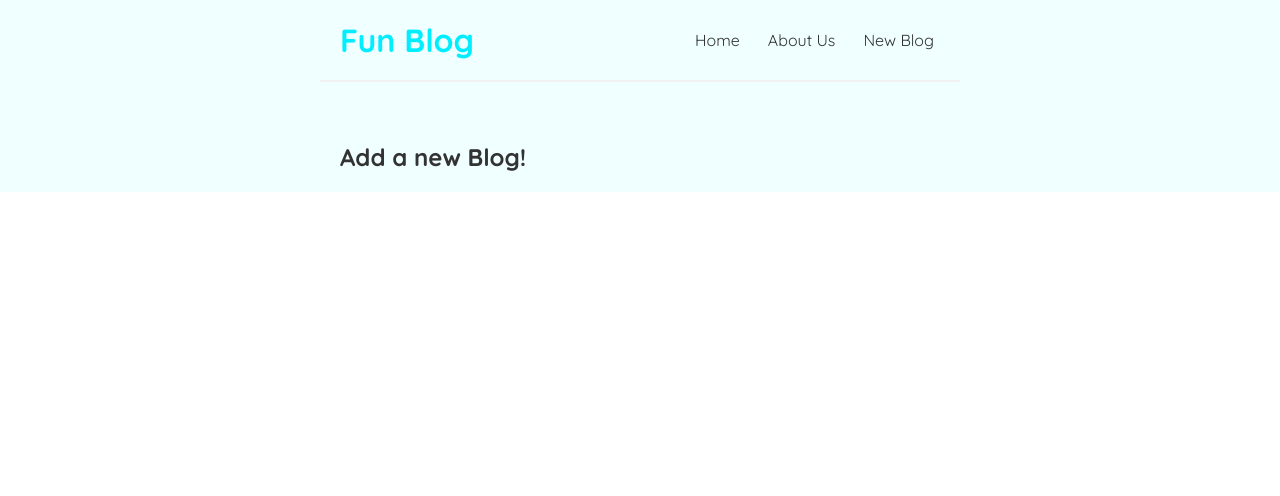
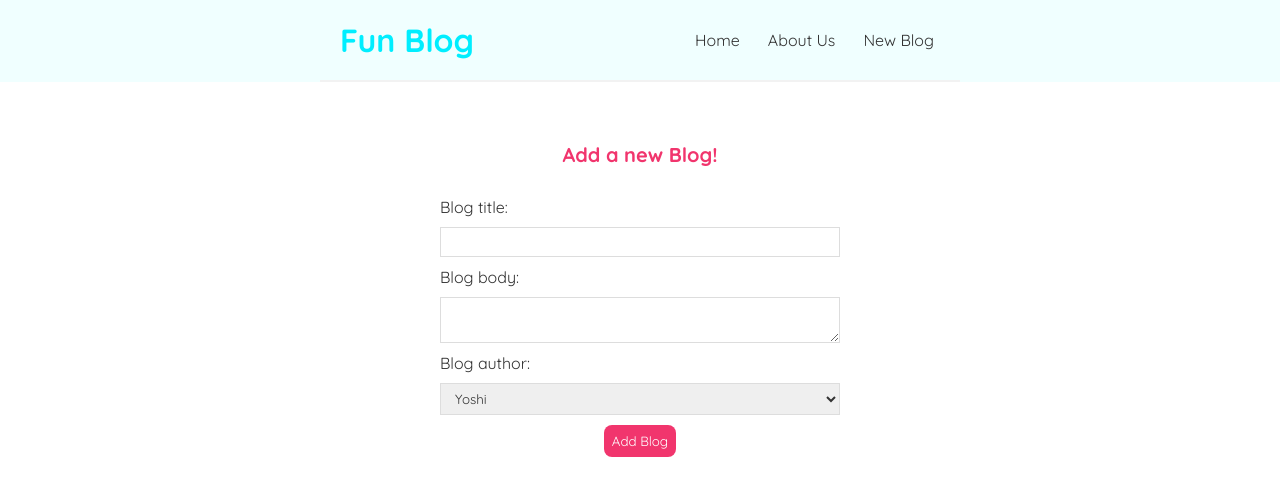
Before and after one commit to Nathan-Dereje-K/Let-s-Blog, a React (Create React App) app in the folder dojo-blog/: page /create in a window 1280 px wide. Shown: the top 496 px of the page. Built offline with nearby package versions, Linux system fonts and the light colour scheme.

Commit message:
Edited create, now it can add blogs directly in to the JSON file

```diff
--- a/dojo-blog/src/App.js
+++ b/dojo-blog/src/App.js
@@ -8,8 +8,10 @@
 function App() {
   return (
     <Router>
-      <div className="base">
-        <Navbar />
+      <div className="">
+        <div className="base">
+          <Navbar />
+        </div>
         <div className="content">
           <Switch>
             <Route exact path="/">
--- a/dojo-blog/src/Create.jsx
+++ b/dojo-blog/src/Create.jsx
@@ -1,11 +1,50 @@
-import React from 'react'
+import React, { useState } from "react";
 
 const Create = () => {
+  const [title, setTitle] = useState("");
+  const [body, setBody] = useState("");
+  const [author, setAuthor] = useState("Yoshi");
+
+  const handleSubmit = (e) => {
+    e.preventDefault();
+    const blogObject = { title, body, author };
+    fetch("http://localhost:8000/blogs", {
+      method: "POST",
+      headers: { "Content-Type": "application/json" },
+      body: JSON.stringify(blogObject),
+    }).then(() => {
+      console.log("Added a new Blog!");
+    });
+  };
   return (
-    <div className='create'>
-        <h2>Add a new Blog!</h2>
+    <div className="create">
+      <h2>Add a new Blog!</h2>
+      <form onSubmit={handleSubmit}>
+        <label>Blog title:</label>
+        <input
+          type="text"
+          required
+          value={title}
+          onChange={(e) => setTitle(e.target.value)}
+        />
+
+        <label>Blog body:</label>
+        <textarea
+          required
+          value={body}
+          onChange={(e) => setBody(e.target.value)}
+        ></textarea>
+
+        <label>Blog author:</label>
+        <select value={author} onChange={(e) => setAuthor(e.target.value)}>
+          <option value="Mario">Mario</option>
+          <option value="Yoshi">Yoshi</option>
+        </select>
+
+        <button>Add Blog</button>
+      </form>
     </div>
-  )
-}
+  );
+};
 
 export default Create;
--- a/dojo-blog/src/index.css
+++ b/dojo-blog/src/index.css
@@ -67,3 +67,52 @@
  .blog-preview a {
   text-decoration: none;
  }
+ /* blog details page */
+.blog-details h2 {
+  font-size: 20px;
+  color: #f1356d;
+  margin-bottom: 10px;
+}
+.blog-details div {
+  margin: 20px 0;
+}
+.blog-details button {
+  background: #f1356d;
+  color: #fff;
+  border: 0;
+  padding: 8px;
+  border-radius: 8px;
+  cursor: pointer;
+}
+
+/* create new blog form */
+.create {
+  max-width: 400px;
+  margin: 0 auto;
+  text-align: center;
+}
+.create label {
+  text-align: left;
+  display: block;
+}
+.create h2 {
+  font-size: 20px;
+  color: #f1356d;
+  margin-bottom: 30px;
+}
+.create input, .create textarea, .create select {
+  width: 100%;
+  padding: 6px 10px;
+  margin: 10px 0;
+  border: 1px solid #ddd;
+  box-sizing: border-box;
+  display: block;
+}
+.create button {
+  background: #f1356d;
+  color: #fff;
+  border: 0;
+  padding: 8px;
+  border-radius: 8px;
+  cursor: pointer;
+}
```
Also changed, not shown: dojo-blog/data/db.json (+13 -0 lines).
